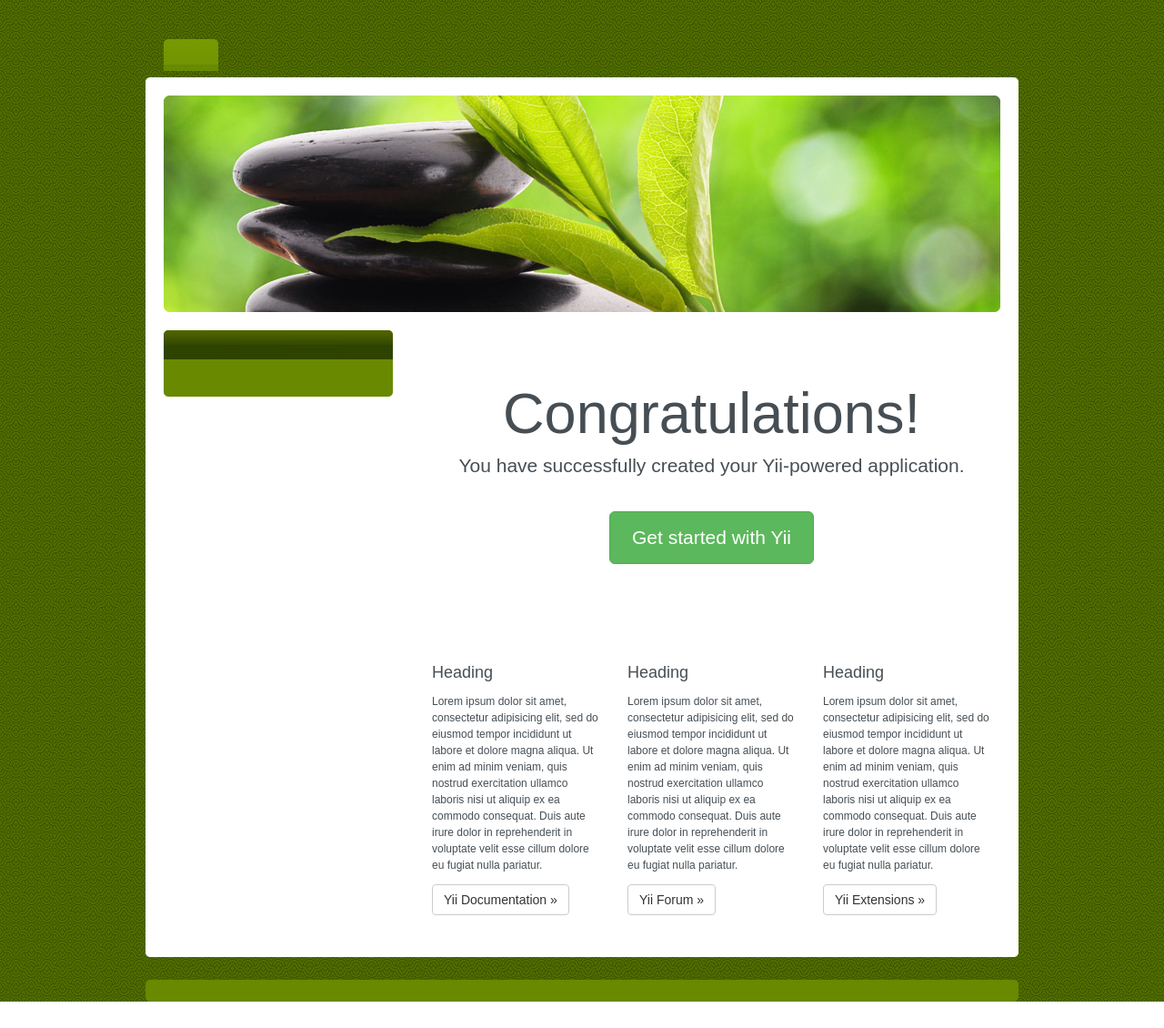
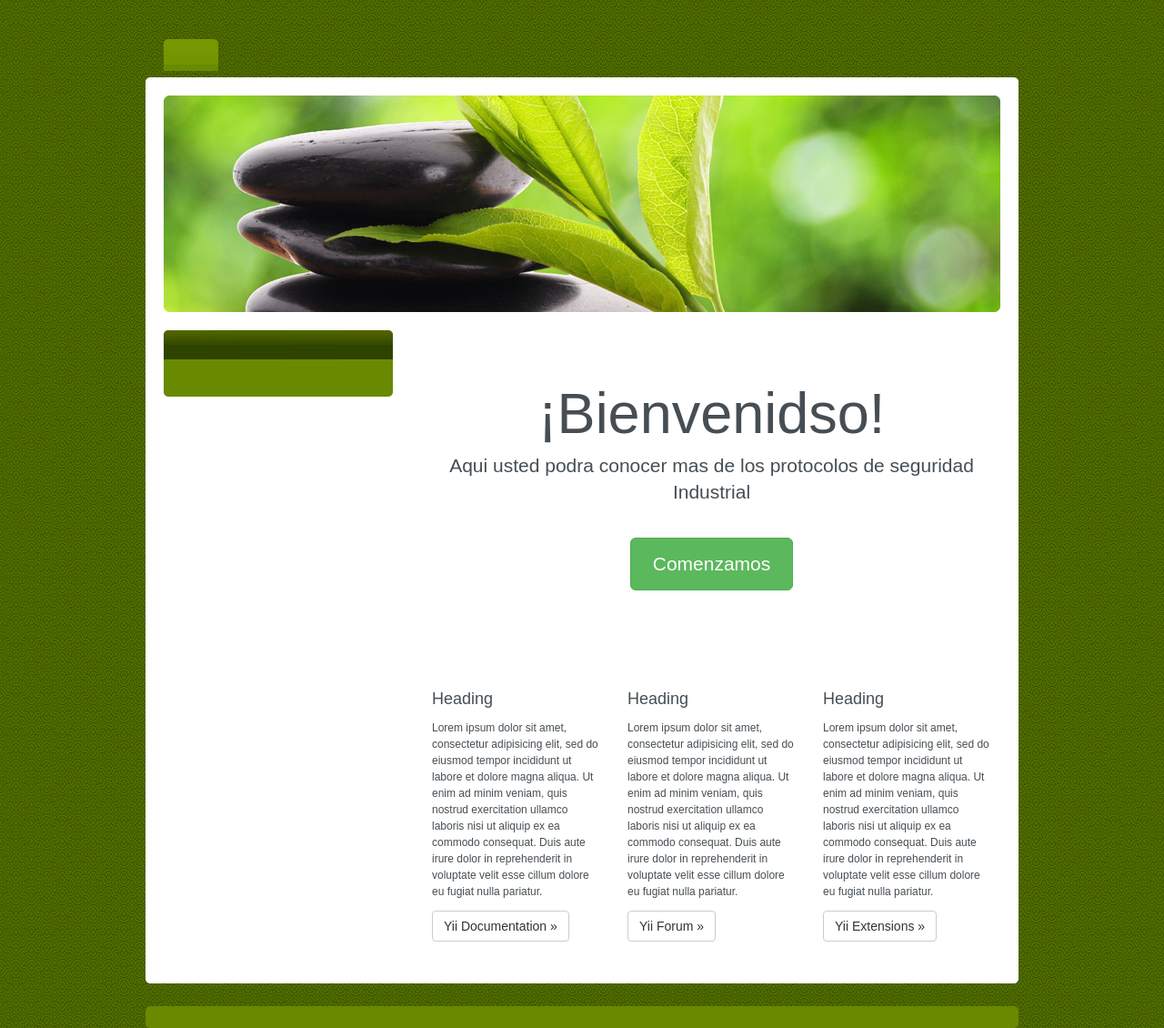
Before and after one commit to sarahy9223/tesiis, a Yii app: template views/site/index.php in a window 1280 px wide. Shown: the whole page at 91% size. Before the commit the page ends 1101 px from the top, so only its background shows below. Run offline with PHP 8.4 and a stand-in for Yii, Linux system fonts and the light colour scheme; the template is opened without the code that fills it, so the values that code supplies are empty; some libraries are stand-ins or nearby versions.

Commit message:
se edita el index

```diff
--- a/config/web.php
+++ b/config/web.php
@@ -5,7 +5,8 @@ $db = require __DIR__ . '/db.php';
 
 $config = [
     'id' => 'basic',
-    'basePath' => dirname(__DIR__),
+    'basePath'  => dirname(__DIR__),
+    'name'      => 'Principal',
     'bootstrap' => ['log'],
     'aliases' => [
         '@bower' => '@vendor/bower-asset',
--- a/views/site/index.php
+++ b/views/site/index.php
@@ -2,16 +2,16 @@
 
 /* @var $this yii\web\View */
 
-$this->title = 'My Yii Application';
+$this->title = 'Proyecto de Tésis';
 ?>
 <div class="site-index">
 
     <div class="jumbotron">
-        <h1>Congratulations!</h1>
+        <h1>¡Bienvenidso!</h1>
 
-        <p class="lead">You have successfully created your Yii-powered application.</p>
+        <p class="lead">Aqui usted podra conocer mas de los protocolos de seguridad Industrial</p>
 
-        <p><a class="btn btn-lg btn-success" href="http://www.yiiframework.com">Get started with Yii</a></p>
+        <p><a class="btn btn-lg btn-success" href="http://www.yiiframework.com">Comenzamos</a></p>
     </div>
 
     <div class="body-content">
```
